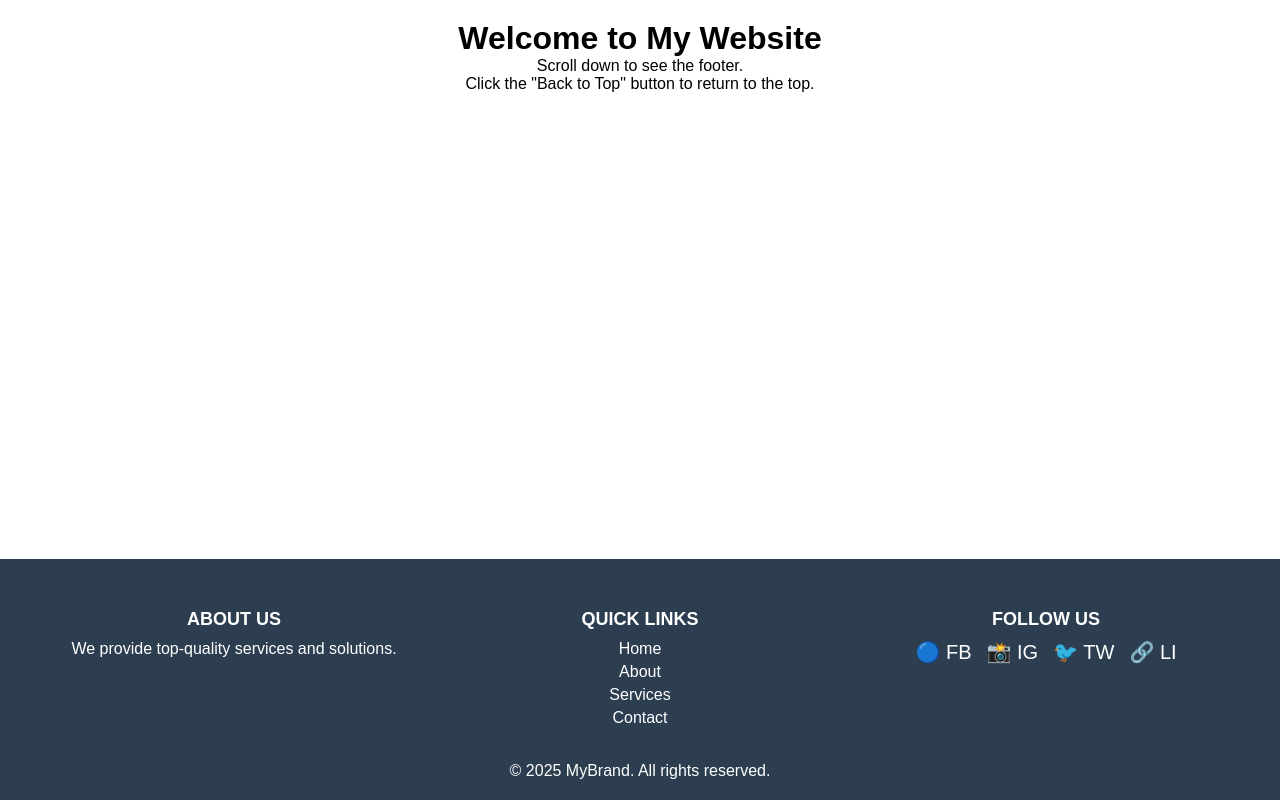
After one commit to nisarg1782/MVC, a PHP site: page /MVC/app/design/frontend/template/page/admin/footer.phtml in a window 1280 px wide. The commit adds this page. Run offline with PHP 8.4, Linux system fonts and the light colour scheme.

Commit message:
seprate design for admin and customer

```diff
--- a/app/code/local/Admin/Controller/Account.php
+++ b/app/code/local/Admin/Controller/Account.php
@@ -8,7 +8,7 @@ class Admin_Controller_Account extends Core_Controller_Admin_Action
     ];
     public function loginAction()
     {
-        $layout = Mage::getBlock("core/layout");
+        $layout = $this->getLayout();
         $login = $layout->createBlock("admin/account_login")
             ->setTemplate("admin/account/login.phtml");
         $layout->getChild("content")->addChild("loginpage", $login);
--- a/app/code/local/Core/Controller/Admin/Action.php
+++ b/app/code/local/Core/Controller/Admin/Action.php
@@ -38,4 +38,8 @@ class Core_Controller_Admin_Action extends Core_Controller_Front_Action
         // die();
 
     }
+    public function getLayout()
+    {
+        return Mage::getBlock("core/admin_layout");
+    }
 }
--- a/app/code/local/Customer/Model/Address.php
+++ b/app/code/local/Customer/Model/Address.php
@@ -6,5 +6,8 @@ class Customer_Model_Address extends Core_Model_Abstract
         $this->_resourceClassName="Customer_Model_Resource_Address";
         $this->_collectionClassName="Customer_Model_Resource_Address_Collection";
     }
+    protected function _afterSave()
+    {
+    }
 }
 ?>
--- a/app/design/frontend/template/customer/dashboard.phtml
+++ b/app/design/frontend/template/customer/dashboard.phtml
@@ -1,10 +1,12 @@
 <!DOCTYPE html>
 <html lang="en">
+
 <head>
   <meta charset="UTF-8">
   <meta name="viewport" content="width=device-width, initial-scale=1.0">
   <title>Customer Dashboard</title>
 </head>
+
 <body>
   <?php
   $this->getChildHtml("order");
@@ -18,4 +20,5 @@
   </div>
   </div>
 </body>
+
 </html>
--- /dev/null
+++ b/app/design/frontend/template/page/admin/footer.phtml
@@ -0,0 +1,182 @@
+<!DOCTYPE html>
+<html lang="en">
+<head>
+    <meta charset="UTF-8">
+    <meta name="viewport" content="width=device-width, initial-scale=1.0">
+    <title>Footer Design</title>
+    <style>
+        * {
+            margin: 0;
+            padding: 0;
+            box-sizing: border-box;
+            font-family: Arial, sans-serif;
+        }
+
+        body {
+            display: flex;
+            flex-direction: column;
+            min-height: 100vh;
+            justify-content: space-between;
+        }
+
+        .content {
+            flex: 1;
+            text-align: center;
+            padding: 20px;
+        }
+
+        /* Footer Styles */
+        .footer {
+            background: #2C3E50;
+            color: white;
+            padding: 20px 0;
+            text-align: center;
+            position: relative;
+        }
+
+        .footer .container {
+            display: flex;
+            justify-content: space-between;
+            flex-wrap: wrap;
+            max-width: 1200px;
+            margin: auto;
+            padding: 20px;
+        }
+
+        .footer .column {
+            width: 30%;
+            min-width: 250px;
+            padding: 10px;
+        }
+
+        .footer h3 {
+            font-size: 18px;
+            margin-bottom: 10px;
+            text-transform: uppercase;
+        }
+
+        .footer ul {
+            list-style: none;
+            padding: 0;
+        }
+
+        .footer ul li {
+            margin: 5px 0;
+        }
+
+        .footer ul li a {
+            text-decoration: none;
+            color: white;
+            transition: 0.3s;
+        }
+
+        .footer ul li a:hover {
+            color: #1ABC9C;
+        }
+
+        /* Social Media Icons */
+        .social-icons {
+            display: flex;
+            justify-content: center;
+            gap: 15px;
+            margin-top: 10px;
+        }
+
+        .social-icons a {
+            text-decoration: none;
+            color: white;
+            font-size: 20px;
+            transition: 0.3s;
+        }
+
+        .social-icons a:hover {
+            color: #1ABC9C;
+        }
+
+        /* Back to Top Button */
+        .back-to-top {
+            position: absolute;
+            right: 20px;
+            bottom: 20px;
+            background: #1ABC9C;
+            color: white;
+            padding: 10px 15px;
+            border-radius: 50%;
+            cursor: pointer;
+            font-size: 20px;
+            transition: 0.3s;
+            display: none;
+        }
+
+        .back-to-top:hover {
+            background: #16A085;
+        }
+
+        /* Responsive Design */
+        @media (max-width: 768px) {
+            .footer .container {
+                flex-direction: column;
+                text-align: center;
+            }
+
+            .footer .column {
+                width: 100%;
+            }
+        }
+    </style>
+</head>
+<body>
+
+    <div class="content">
+        <h1>Welcome to My Website</h1>
+        <p>Scroll down to see the footer.</p>
+        <p>Click the "Back to Top" button to return to the top.</p>
+    </div>
+
+    <footer class="footer">
+        <div class="container">
+            <div class="column">
+                <h3>About Us</h3>
+                <p>We provide top-quality services and solutions.</p>
+            </div>
+            <div class="column">
+                <h3>Quick Links</h3>
+                <ul>
+                    <li><a href="#">Home</a></li>
+                    <li><a href="#">About</a></li>
+                    <li><a href="#">Services</a></li>
+                    <li><a href="#">Contact</a></li>
+                </ul>
+            </div>
+            <div class="column">
+                <h3>Follow Us</h3>
+                <div class="social-icons">
+                    <a href="#">🔵 FB</a>
+                    <a href="#">📸 IG</a>
+                    <a href="#">🐦 TW</a>
+                    <a href="#">🔗 LI</a>
+                </div>
+            </div>
+        </div>
+        <p>&copy; 2025 MyBrand. All rights reserved.</p>
+        <div class="back-to-top" id="backToTop">&#8679;</div>
+    </footer>
+
+    <script>
+        const backToTopButton = document.getElementById("backToTop");
+
+        window.addEventListener("scroll", function() {
+            if (window.scrollY > 200) {
+                backToTopButton.style.display = "block";
+            } else {
+                backToTopButton.style.display = "none";
+            }
+        });
+
+        backToTopButton.addEventListener("click", function() {
+            window.scrollTo({ top: 0, behavior: "smooth" });
+        });
+    </script>
+
+</body>
+</html>
```
Also changed, not shown: app/code/local/Admin/Controller/Customer/Address.php (+5 -5 lines), app/code/local/Admin/Controller/Customer/Index.php (+5 -5 lines), app/code/local/Admin/Controller/Order.php (+4 -8 lines), app/code/local/Admin/Controller/Product/Index.php (+5 -5 lines), app/code/local/Core/Block/Admin/Layout.php (added, +44 -0 lines), app/design/frontend/template/customer/address/new.phtml (+15 -1 lines), app/design/frontend/template/page/admin/content.phtml (added, +13 -0 lines), app/design/frontend/template/page/admin/head.phtml (added, +42 -0 lines), app/design/frontend/template/page/admin/header.phtml (added, +125 -0 lines). Lines whose indentation alone changed are shown as unchanged.
